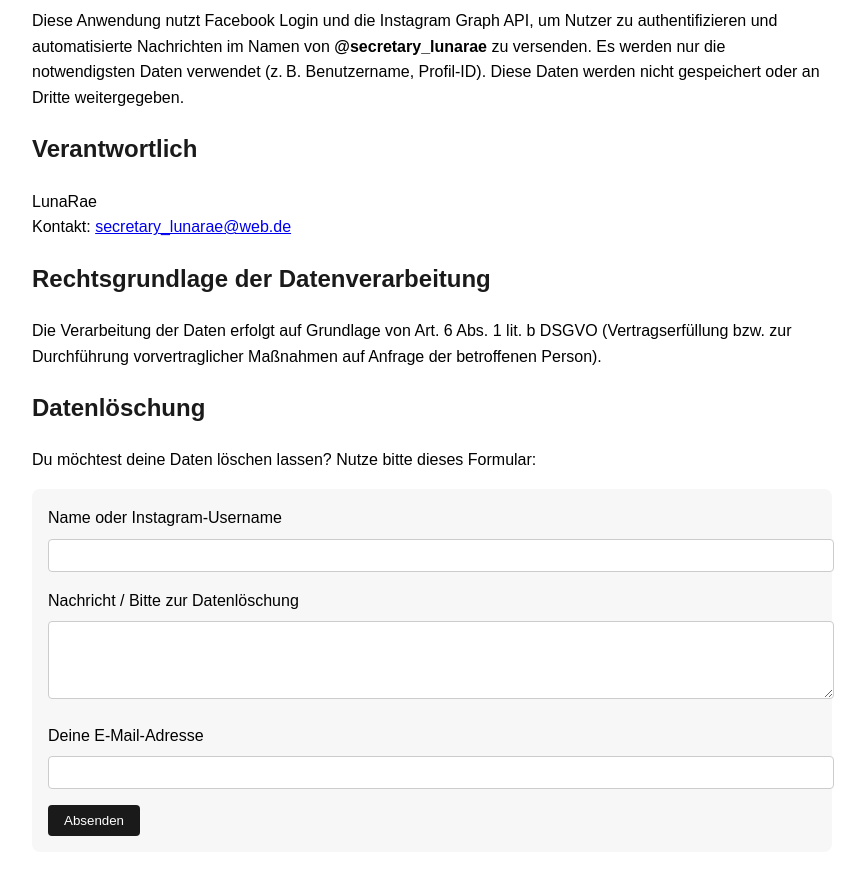
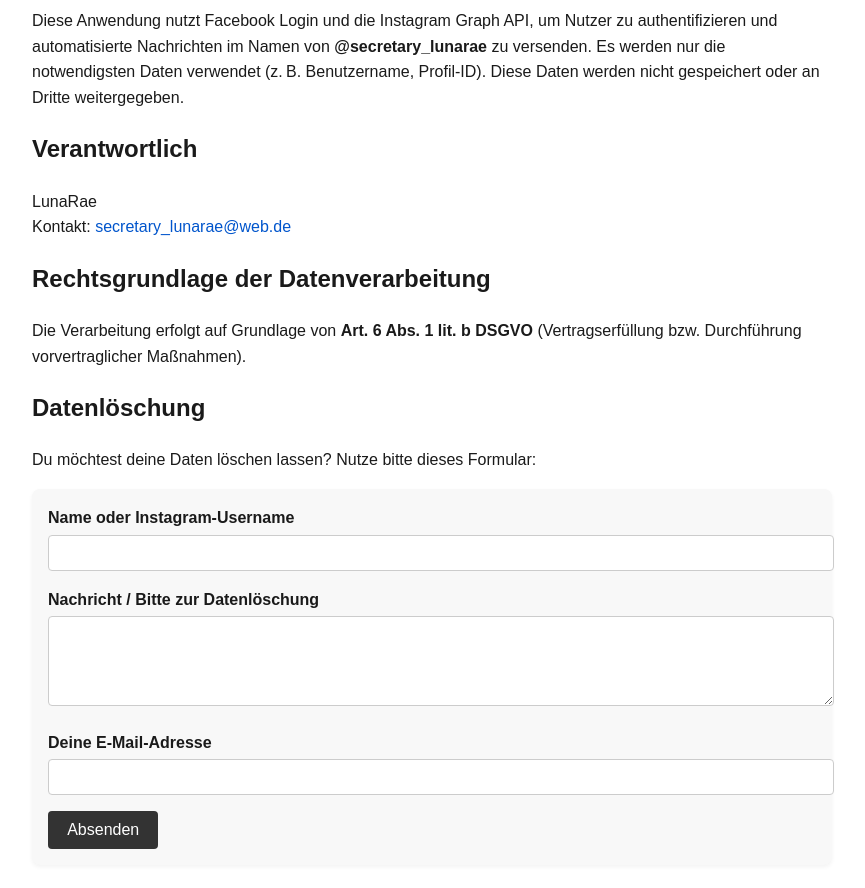
Before and after one commit to Jonas-255/lunarabot-privacy, a plain HTML site: page index.html in a window 1280 px wide. Shown: the part 118-1006 px from the top of the page, without its empty margins (208-1073 px from the left). Drawn offline with Linux system fonts and the light colour scheme.

Commit message:
Update index.html

```diff
--- a/index.html
+++ b/index.html
@@ -6,39 +6,54 @@
   <meta name="viewport" content="width=device-width, initial-scale=1">
   <style>
     body {
-      font-family: sans-serif;
+      font-family: Arial, sans-serif;
       margin: 0 auto;
       max-width: 800px;
       padding: 2rem;
       line-height: 1.6;
+      background-color: #ffffff;
+      color: #1a1a1a;
     }
     h1, h2 {
       color: #1a1a1a;
     }
     form {
-      background: #f7f7f7;
+      background: #f8f8f8;
       padding: 1rem;
       border-radius: 8px;
       margin-top: 1rem;
+      box-shadow: 0 2px 4px rgba(0,0,0,0.05);
+    }
+    label {
+      font-weight: bold;
     }
     input, textarea {
       width: 100%;
-      margin-top: 0.5rem;
+      margin-top: 0.25rem;
       margin-bottom: 1rem;
       padding: 0.5rem;
       border-radius: 4px;
       border: 1px solid #ccc;
+      font-size: 1rem;
     }
     button {
-      padding: 0.5rem 1rem;
-      background: #1a1a1a;
-      color: #fff;
+      padding: 0.6rem 1.2rem;
+      background: #333;
+      color: white;
       border: none;
       border-radius: 4px;
       cursor: pointer;
+      font-size: 1rem;
     }
     button:hover {
-      background: #444;
+      background: #555;
+    }
+    a {
+      color: #0055cc;
+      text-decoration: none;
+    }
+    a:hover {
+      text-decoration: underline;
     }
   </style>
 </head>
@@ -46,17 +61,25 @@
 
 <h1>Datenschutzerklärung</h1>
 
-<p>Diese Anwendung nutzt Facebook Login und die Instagram Graph API, um Nutzer zu authentifizieren und automatisierte Nachrichten im Namen von <strong>@secretary_lunarae</strong> zu versenden. Es werden nur die notwendigsten Daten verwendet (z. B. Benutzername, Profil-ID). Diese Daten werden nicht gespeichert oder an Dritte weitergegeben.</p>
+<p>
+Diese Anwendung nutzt Facebook Login und die Instagram Graph API, um Nutzer zu authentifizieren und automatisierte Nachrichten im Namen von <strong>@secretary_lunarae</strong> zu versenden. Es werden nur die notwendigsten Daten verwendet (z. B. Benutzername, Profil-ID). Diese Daten werden nicht gespeichert oder an Dritte weitergegeben.
+</p>
 
 <h2>Verantwortlich</h2>
-<p>LunaRae<br>
-Kontakt: <a href="mailto:secretary_lunarae@web.de">secretary_lunarae@web.de</a></p>
+<p>
+LunaRae<br>
+Kontakt: <a href="mailto:secretary_lunarae@web.de">secretary_lunarae@web.de</a>
+</p>
 
 <h2>Rechtsgrundlage der Datenverarbeitung</h2>
-<p>Die Verarbeitung der Daten erfolgt auf Grundlage von Art. 6 Abs. 1 lit. b DSGVO (Vertragserfüllung bzw. zur Durchführung vorvertraglicher Maßnahmen auf Anfrage der betroffenen Person).</p>
+<p>
+Die Verarbeitung erfolgt auf Grundlage von <strong>Art. 6 Abs. 1 lit. b DSGVO</strong> (Vertragserfüllung bzw. Durchführung vorvertraglicher Maßnahmen).
+</p>
 
 <h2>Datenlöschung</h2>
-<p>Du möchtest deine Daten löschen lassen? Nutze bitte dieses Formular:</p>
+<p>
+Du möchtest deine Daten löschen lassen? Nutze bitte dieses Formular:
+</p>
 
 <form action="https://formspree.io/f/YOUR_FORM_ID" method="POST">
   <label for="username">Name oder Instagram-Username</label>
```
